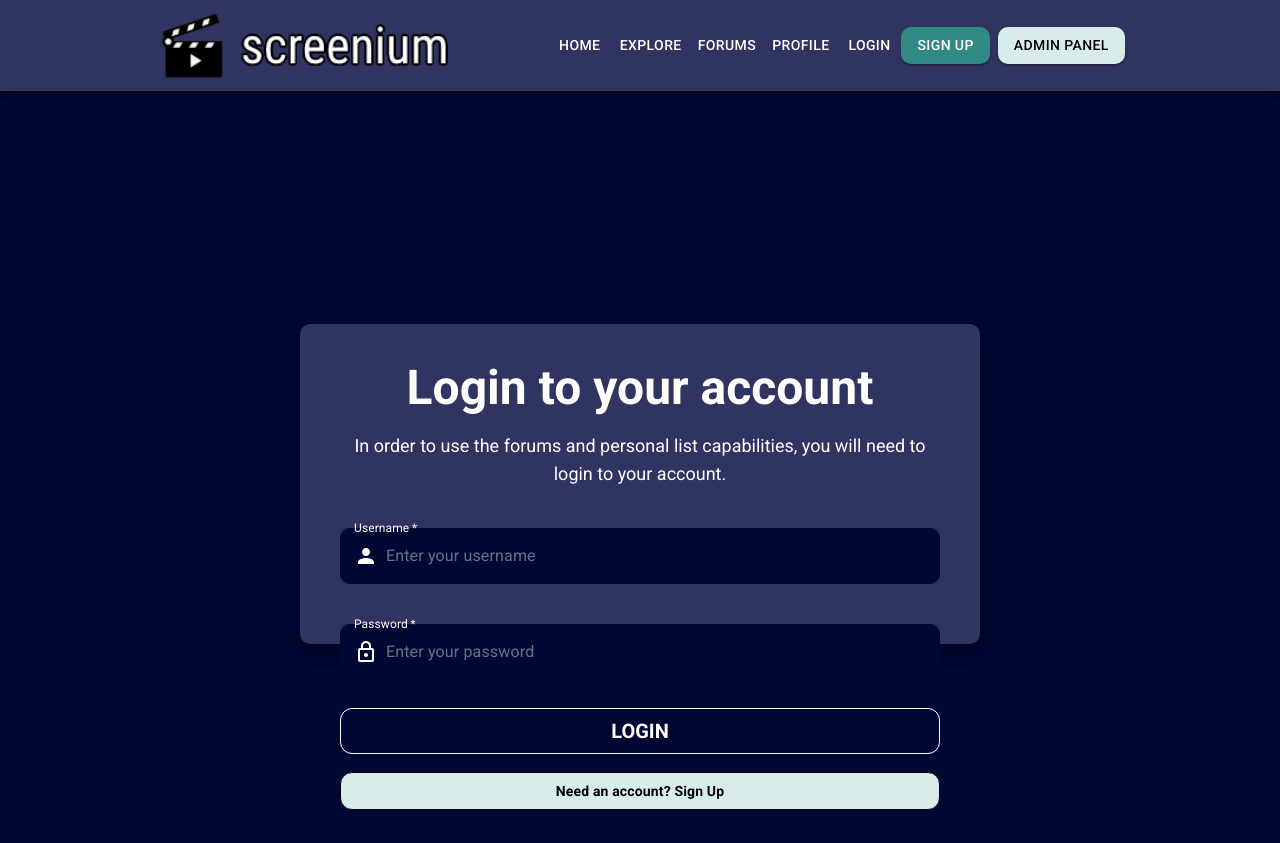
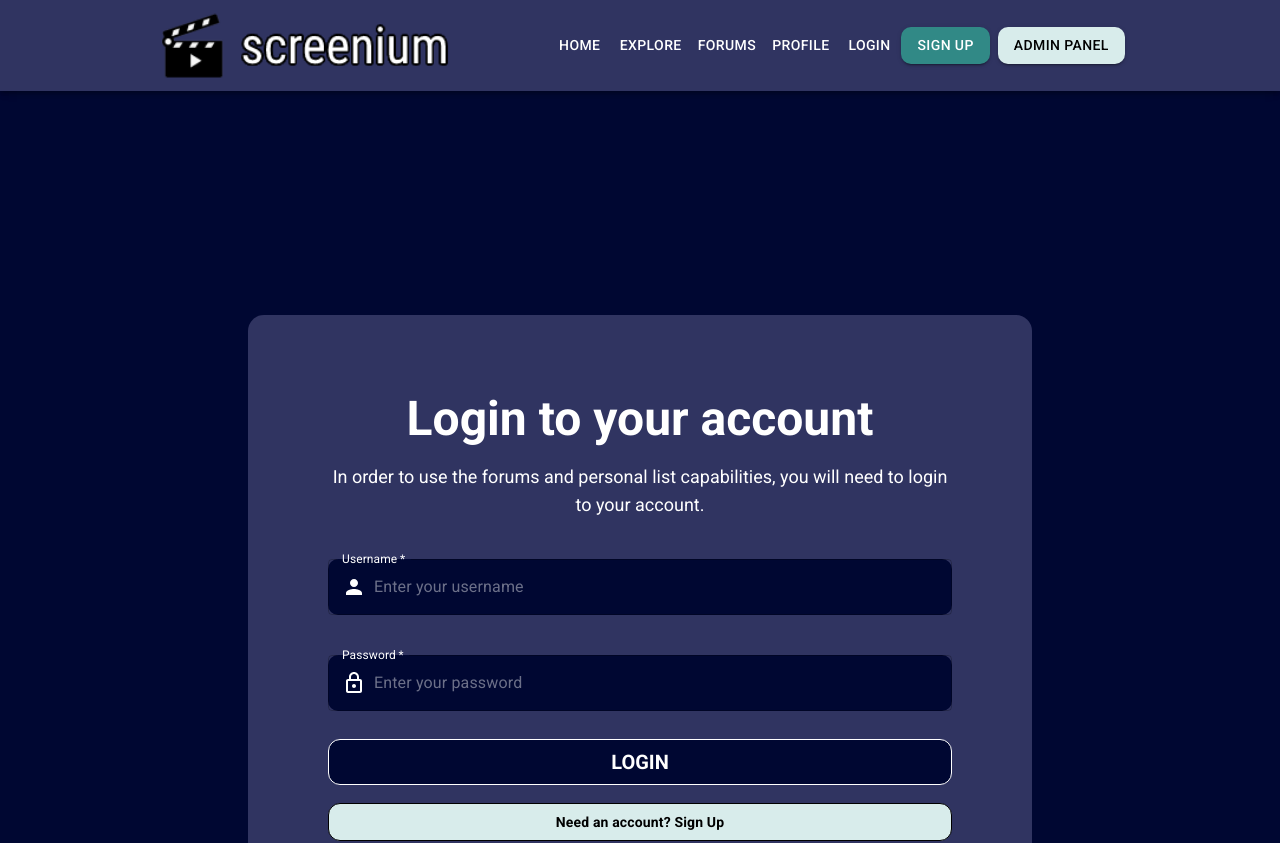
Before and after one commit to humaiyun/screenium, a React (Create React App) app in the folder client/: page /login in a window 1280 px wide. Shown: the top 843 px of the page. Built offline with nearby package versions, Linux system fonts and the light colour scheme; no server answers; the HTML template or start-up script is replaced by a standard one.

Commit message:
adjust padding and margins to dynamic values

```diff
--- a/client/src/components/Login/Login.js
+++ b/client/src/components/Login/Login.js
@@ -40,26 +40,11 @@ const Login = () => {
     console.log("Signup", formData);
   };
 
-  const loginStyle = {
-    borderRadius: 10,
-    padding: 40,
-    height: "40vh",
-    width: 680,
-    margin: "233px auto",
-    backgroundColor: "#303461",
-  };
-  const signupStyle = {
-    borderRadius: 10,
-    padding: 40,
-    height: "54vh",
-    width: 680,
-    margin: "233px auto",
-    backgroundColor: "#303461",
-  };
   if (authMode === "login") {
     return (
-      <Grid>
-        <Paper elevation={10} style={loginStyle}>
+      <Grid className="place-items-center">
+        <div className="p-20 bg-[#303461] m-56 rounded-2xl">
+          {/* <Paper elevation={10} style={loginStyle}> */}
           <h1 className="text-5xl text-white font-bold text-center">
             Login to your account
           </h1>
@@ -135,13 +120,14 @@ const Login = () => {
               Need an account? Sign Up
             </button>
           </Typography>
-        </Paper>
+          {/* </Paper> */}
+        </div>
       </Grid>
     );
   }
   return (
     <Grid>
-      <Paper elevation={10} style={signupStyle}>
+      <div className="p-20 bg-[#303461] m-56 rounded-2xl">
         <h1 className="text-5xl text-white font-bold text-center">
           Sign Up for an account
         </h1>
@@ -263,7 +249,7 @@ const Login = () => {
             Already have an account? Login
           </button>
         </Typography>
-      </Paper>
+      </div>
     </Grid>
   );
 };
```
